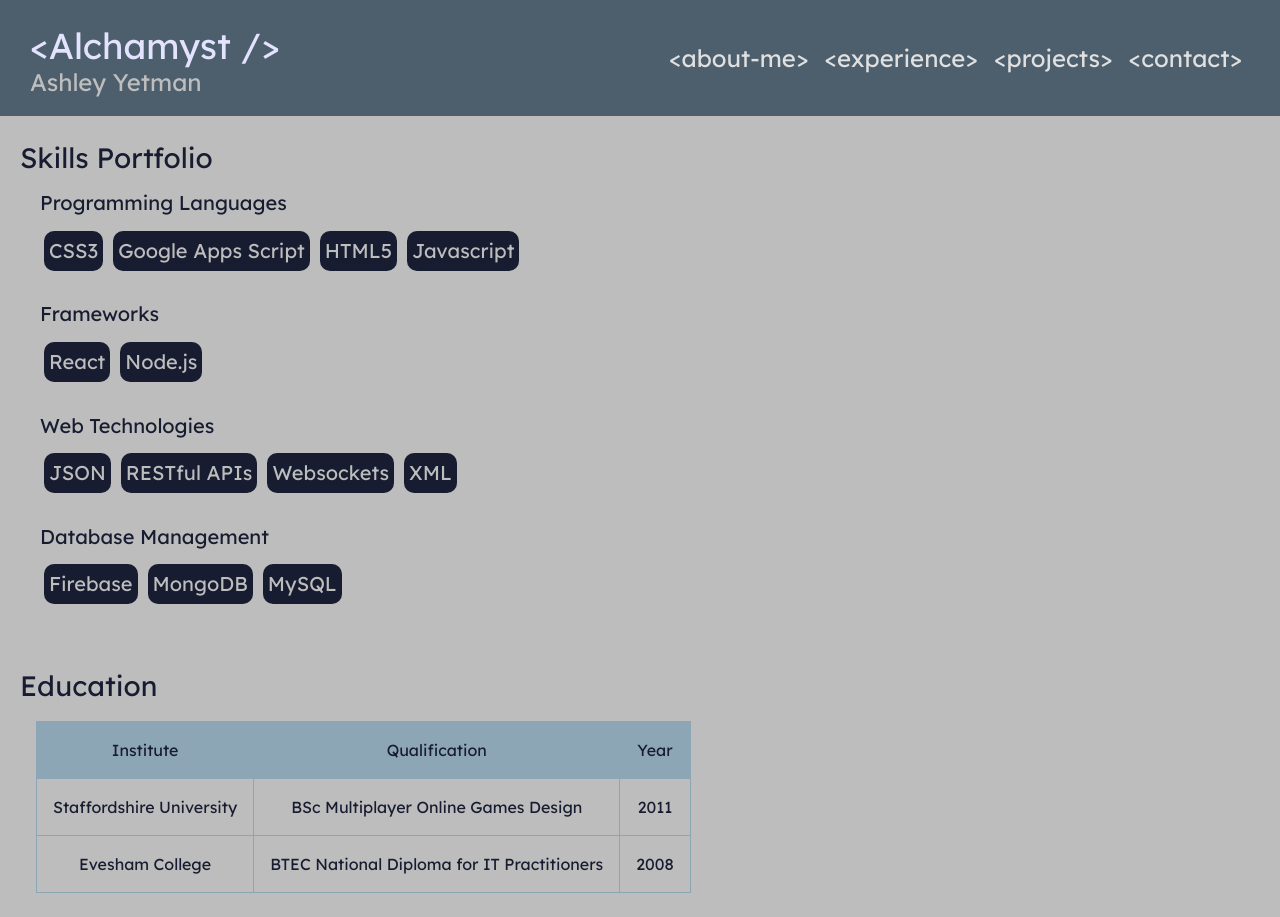
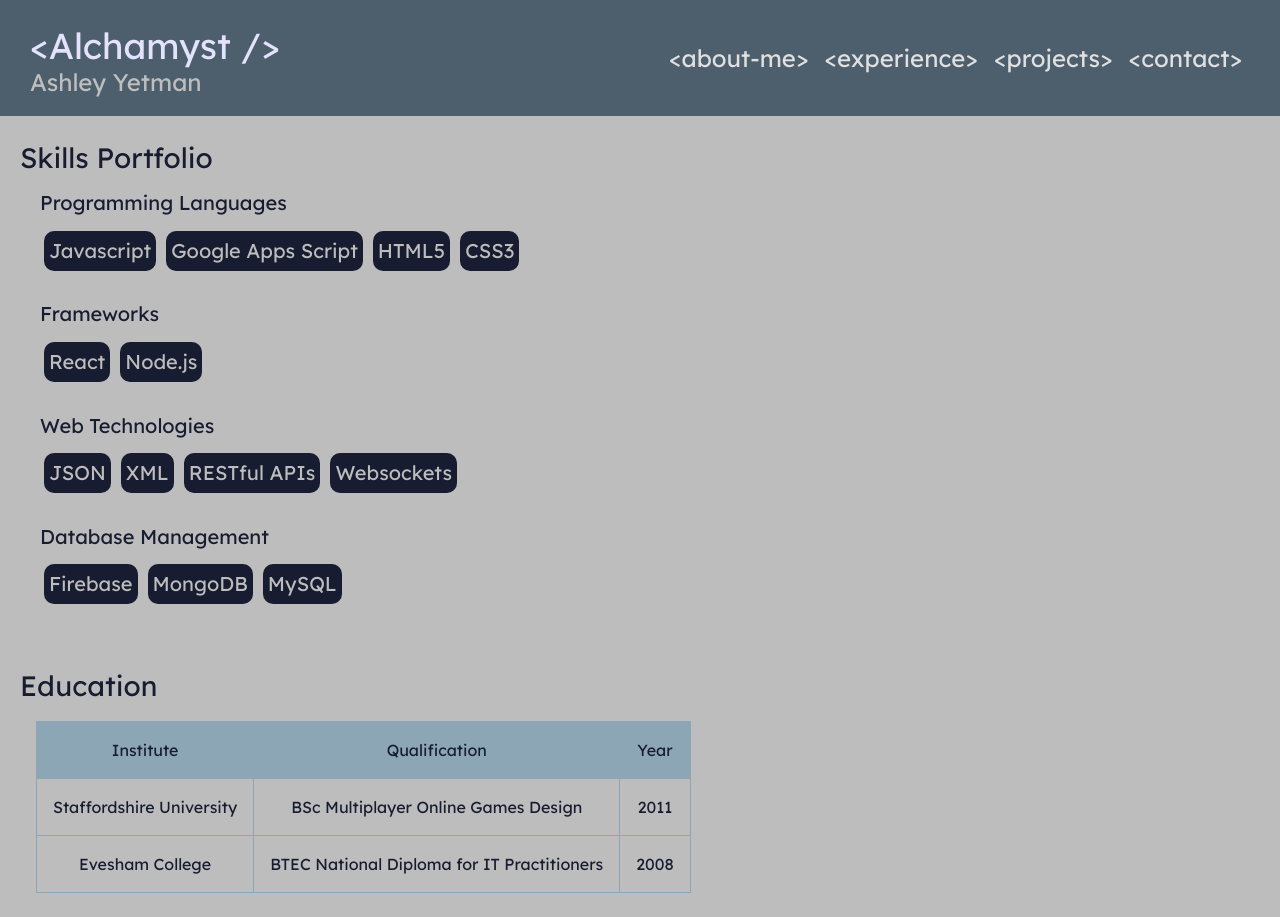
Before and after one commit to Alchamyst/ayetman-web, a React (Vite) app: page /experience in a window 1280 px wide. Built offline with nearby package versions, Linux system fonts and the light colour scheme.

Commit message:
change order of programming skills list.

```diff
--- a/src/components/ExperiencePage.jsx
+++ b/src/components/ExperiencePage.jsx
@@ -1,9 +1,9 @@
 import '../styles/experiencePage.css';
 import SkillList from './SkillList';
 
-const programmingSkills = ['CSS3','Google Apps Script','HTML5','Javascript'];
+const programmingSkills = ['Javascript','Google Apps Script','HTML5','CSS3'];
 const frameworkSkills = ['React', 'Node.js'];
-const webTechSkills = ['JSON','RESTful APIs', 'Websockets','XML'];
+const webTechSkills = ['JSON', 'XML', 'RESTful APIs', 'Websockets'];
 const databaseSkills = ['Firebase','MongoDB','MySQL'];
 
 export default function ExperiencePage() {
```
